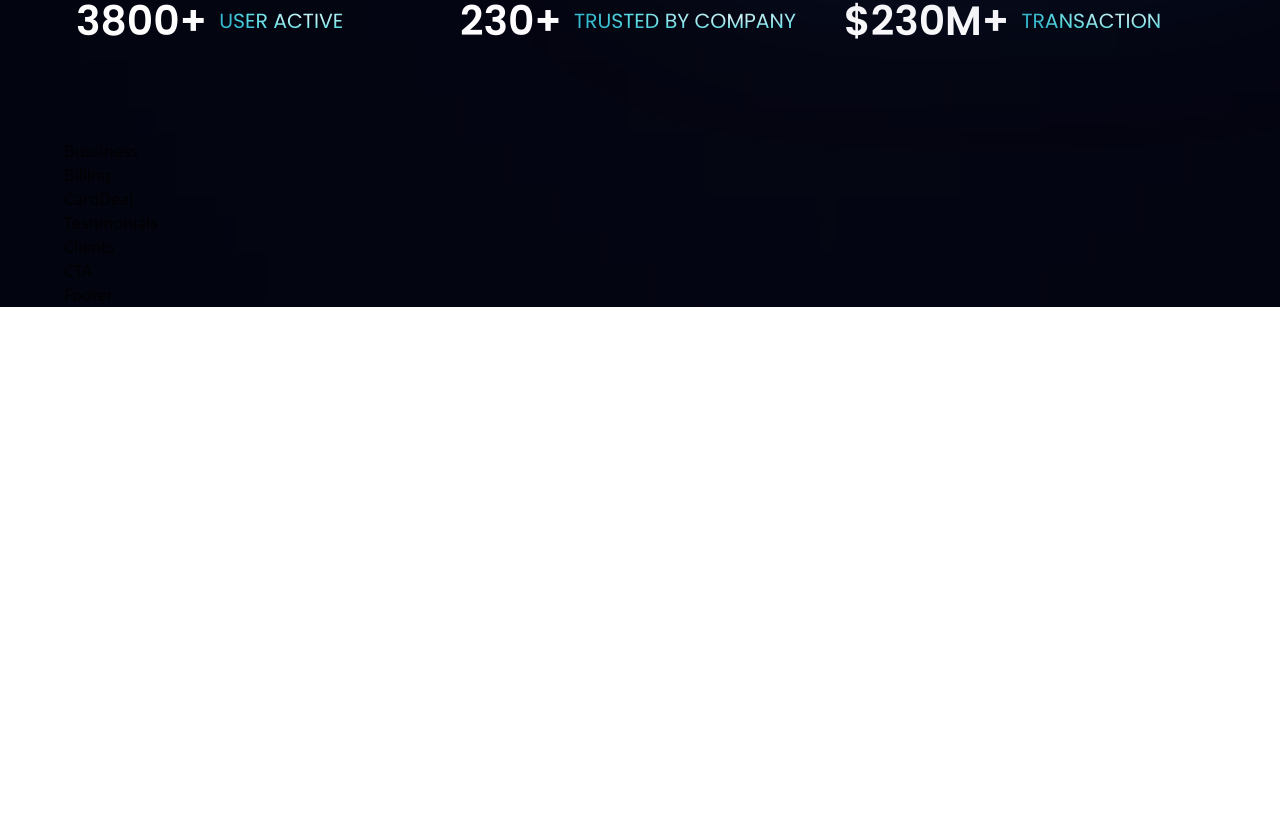
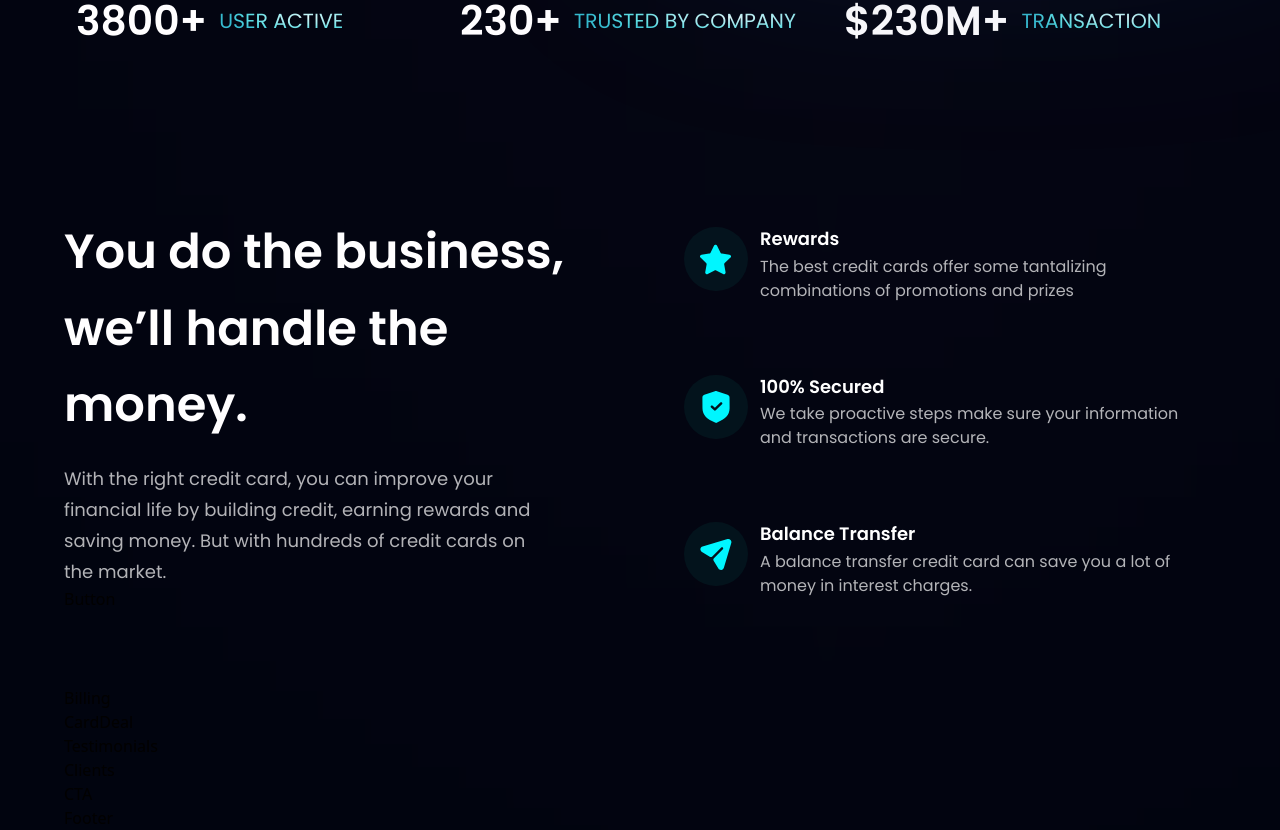
Before and after one commit to samia13/hooBank, a React (Vite) app: page / in a window 1280 px wide. Shown: the part 806-1636 px from the top of the page. Before the commit the page ends 1113 px from the top, so only its background shows below. Built offline with nearby package versions, Linux system fonts and the light colour scheme.

Commit message:
bussiness section

```diff
--- a/src/components/Bussiness.jsx
+++ b/src/components/Bussiness.jsx
@@ -1,7 +1,51 @@
-import React from "react";
+import { features } from "../constants";
+import styles, { layout } from "../styles";
+import Button from "./Button";
 
-const Bussiness = () => {
-  return <div>Bussiness</div>;
-};
+const FeatureCard = ({ icon, title, content, index }) => (
+  <div
+    className={`flex flex-row p-6 rounded-[20px] ${
+      index !== features.length - 1 ? "mb-6" : "mb-0"
+    } feature-card`}
+  >
+    <div
+      className={`w-[64px] h-[64px] rounded-full ${styles.flexCenter} bg-dimBlue`}
+    >
+      <img src={icon} alt='star' className='w-[50%] h-[50%] object-contain' />
+    </div>
+    <div className='flex-1 flex flex-col ml-3'>
+      <h4 className='font-poppins font-semibold text-white text-[18px] leading-[23.4px] mb-1'>
+        {title}
+      </h4>
+      <p className='font-poppins font-normal text-dimWhite text-[16px] leading-[24px]'>
+        {content}
+      </p>
+    </div>
+  </div>
+);
+
+const Bussiness = () => (
+  <section id='features' className={layout.section}>
+    <div className={layout.sectionInfo}>
+      <h2 className={styles.heading2}>
+        You do the business, <br className='sm:block hidden' /> we’ll handle the
+        money.
+      </h2>
+      <p className={`${styles.paragraph} max-w-[470px] mt-5`}>
+        With the right credit card, you can improve your financial life by
+        building credit, earning rewards and saving money. But with hundreds of
+        credit cards on the market.
+      </p>
+
+      <Button styles={`mt-10`} />
+    </div>
+
+    <div className={`${layout.sectionImg} flex-col items-start`}>
+      {features.map((feature, index) => (
+        <FeatureCard key={feature.id} {...feature} index={index} />
+      ))}
+    </div>
+  </section>
+);
 
 export default Bussiness;
```
